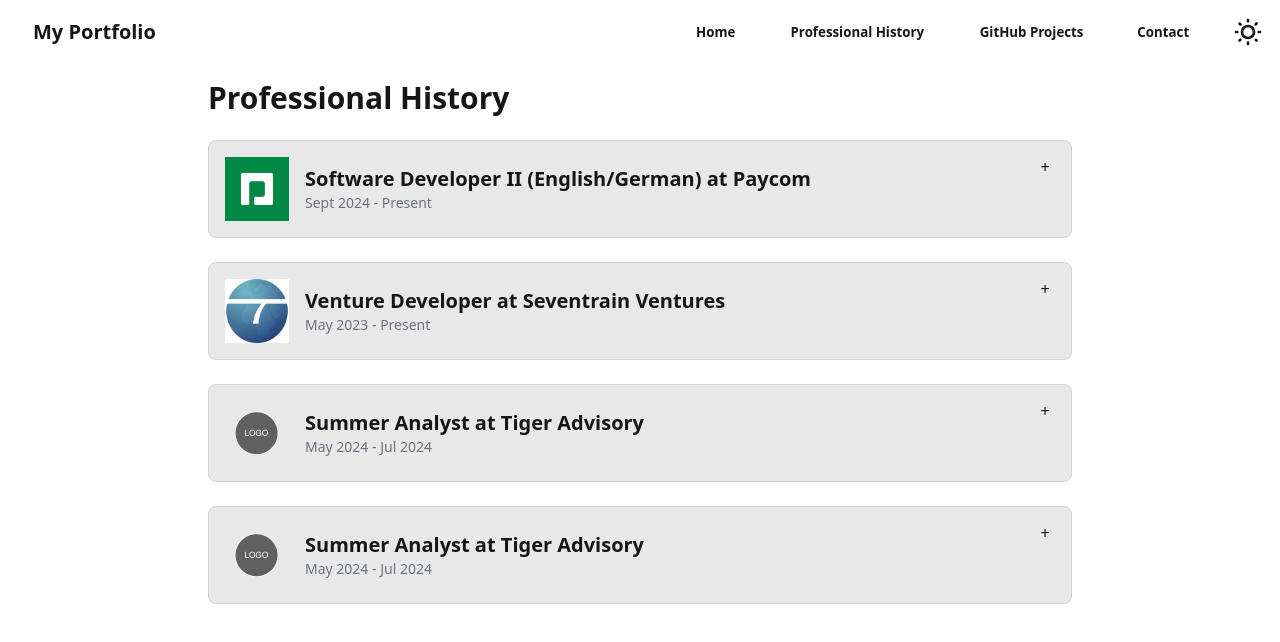
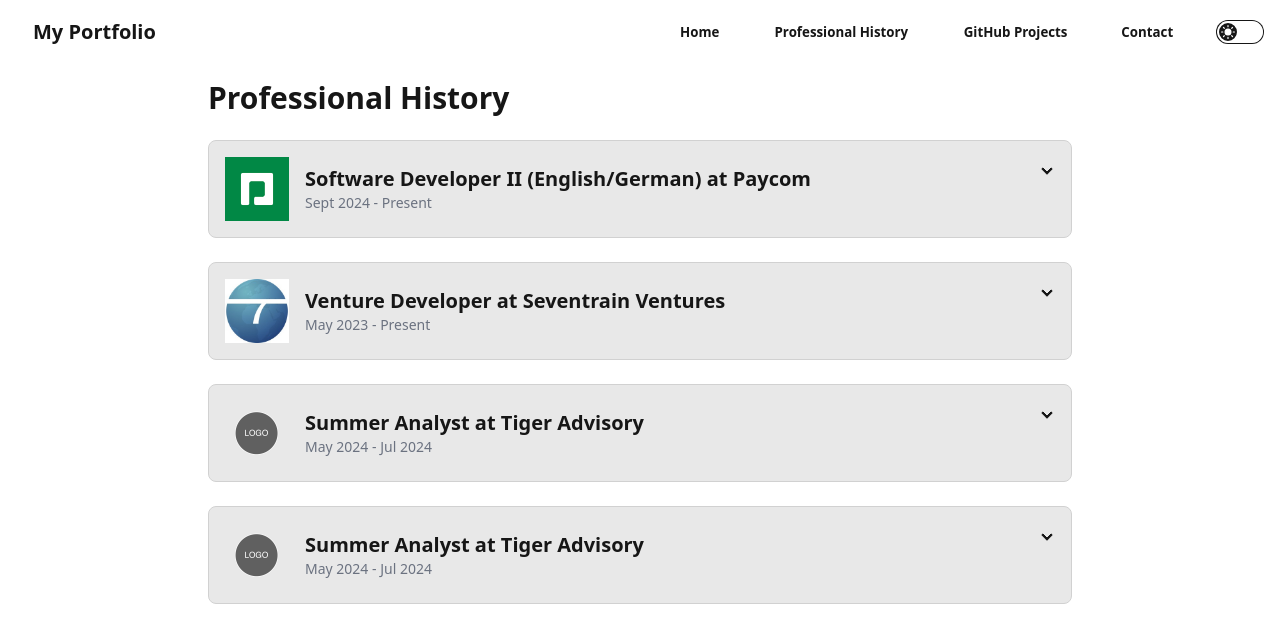
Before and after one commit to OX-S/portfolio-website-v2, a React (Create React App) app: page /professional-history in a window 1280 px wide. Shown: the top 642 px of the page. Built offline with nearby package versions, Linux system fonts and the light colour scheme.

Commit message:
changed light/dark theme switch

```diff
--- a/src/components/Navbar.js
+++ b/src/components/Navbar.js
@@ -55,30 +55,42 @@
                     ))}
                 </div>
                 {/* Theme Toggle using daisyUI's swap component */}
-                <label className="swap swap-rotate">
+                <label className="grid cursor-pointer place-items-center">
                     <input
                         type="checkbox"
-                        onChange={toggleTheme}
+                        className="toggle theme-controller bg-base-content col-span-2 col-start-1 row-start-1"
+                    onChange={toggleTheme}
                         checked={theme === "dark"}
                         aria-label="Toggle Dark/Light Theme"
                     />
 
-                    {/* Sun Icon for Light Theme */}
                     <svg
-                        className="swap-off h-8 w-8 fill-current"
+                        className="stroke-base-100 fill-base-100 col-start-1 row-start-1"
                         xmlns="http://www.w3.org/2000/svg"
-                        viewBox="0 0 24 24">
+                        width="14"
+                        height="14"
+                        viewBox="0 0 24 24"
+                        fill="none"
+                        stroke="currentColor"
+                        strokeWidth="2"
+                        strokeLinecap="round"
+                        strokeLinejoin="round">
+                        <circle cx="12" cy="12" r="5"/>
                         <path
-                            d="M5.64,17l-.71.71a1,1,0,0,0,0,1.41,1,1,0,0,0,1.41,0l.71-.71A1,1,0,0,0,5.64,17ZM5,12a1,1,0,0,0-1-1H3a1,1,0,0,0,0,2H4A1,1,0,0,0,5,12Zm7-7a1,1,0,0,0,1-1V3a1,1,0,0,0-2,0V4A1,1,0,0,0,12,5ZM5.64,7.05a1,1,0,0,0,.7.29,1,1,0,0,0,.71-.29,1,1,0,0,0,0-1.41l-.71-.71A1,1,0,0,0,4.93,6.34Zm12,.29a1,1,0,0,0,.7-.29l.71-.71a1,1,0,1,0-1.41-1.41L17,5.64a1,1,0,0,0,0,1.41A1,1,0,0,0,17.66,7.34ZM21,11H20a1,1,0,0,0,0,2h1a1,1,0,0,0,0-2Zm-9,8a1,1,0,0,0-1,1v1a1,1,0,0,0,2,0V20A1,1,0,0,0,12,19ZM18.36,17A1,1,0,0,0,17,18.36l.71.71a1,1,0,0,0,1.41,0,1,1,0,0,0,0-1.41ZM12,6.5A5.5,5.5,0,1,0,17.5,12,5.51,5.51,0,0,0,12,6.5Zm0,9A3.5,3.5,0,1,1,15.5,12,3.5,3.5,0,0,1,12,15.5Z"/>
+                            d="M12 1v2M12 21v2M4.2 4.2l1.4 1.4M18.4 18.4l1.4 1.4M1 12h2M21 12h2M4.2 19.8l1.4-1.4M18.4 5.6l1.4-1.4"/>
                     </svg>
-
-                    {/* Moon Icon for Dark Theme */}
                     <svg
-                        className="swap-on h-8 w-8 fill-current"
+                        className="stroke-base-100 fill-base-100 col-start-2 row-start-1"
                         xmlns="http://www.w3.org/2000/svg"
-                        viewBox="0 0 24 24">
-                        <path
-                            d="M21.64,13a1,1,0,0,0-1.05-.14,8.05,8.05,0,0,1-3.37.73A8.15,8.15,0,0,1,9.08,5.49a8.59,8.59,0,0,1,.25-2A1,1,0,0,0,8,2.36,10.14,10.14,0,1,0,22,14.05,1,1,0,0,0,21.64,13Zm-9.5,6.69A8.14,8.14,0,0,1,7.08,5.22v.27A10.15,10.15,0,0,0,17.22,15.63a9.79,9.79,0,0,0,2.1-.22A8.11,8.11,0,0,1,12.14,19.73Z"/>
+                        width="14"
+                        height="14"
+                        viewBox="0 0 24 24"
+                        fill="none"
+                        stroke="currentColor"
+                        strokeWidth="2"
+                        strokeLinecap="round"
+                        strokeLinejoin="round">
+                        <path d="M21 12.79A9 9 0 1 1 11.21 3 7 7 0 0 0 21 12.79z"></path>
                     </svg>
                 </label>
             </div>
--- a/src/pages/ProfessionalHistory.js
+++ b/src/pages/ProfessionalHistory.js
@@ -27,7 +27,7 @@
                     {jobs.map((job, index) => (
                         <div
                             key={index}
-                            className="collapse collapse-plus border border-base-300 bg-base-200 rounded-lg"
+                            className="collapse collapse-arrow border border-base-300 bg-base-200 rounded-lg"
                             tabIndex={0} // Make the collapse focusable
                         >
                             {/* Collapse Title: Header Section */}
```
